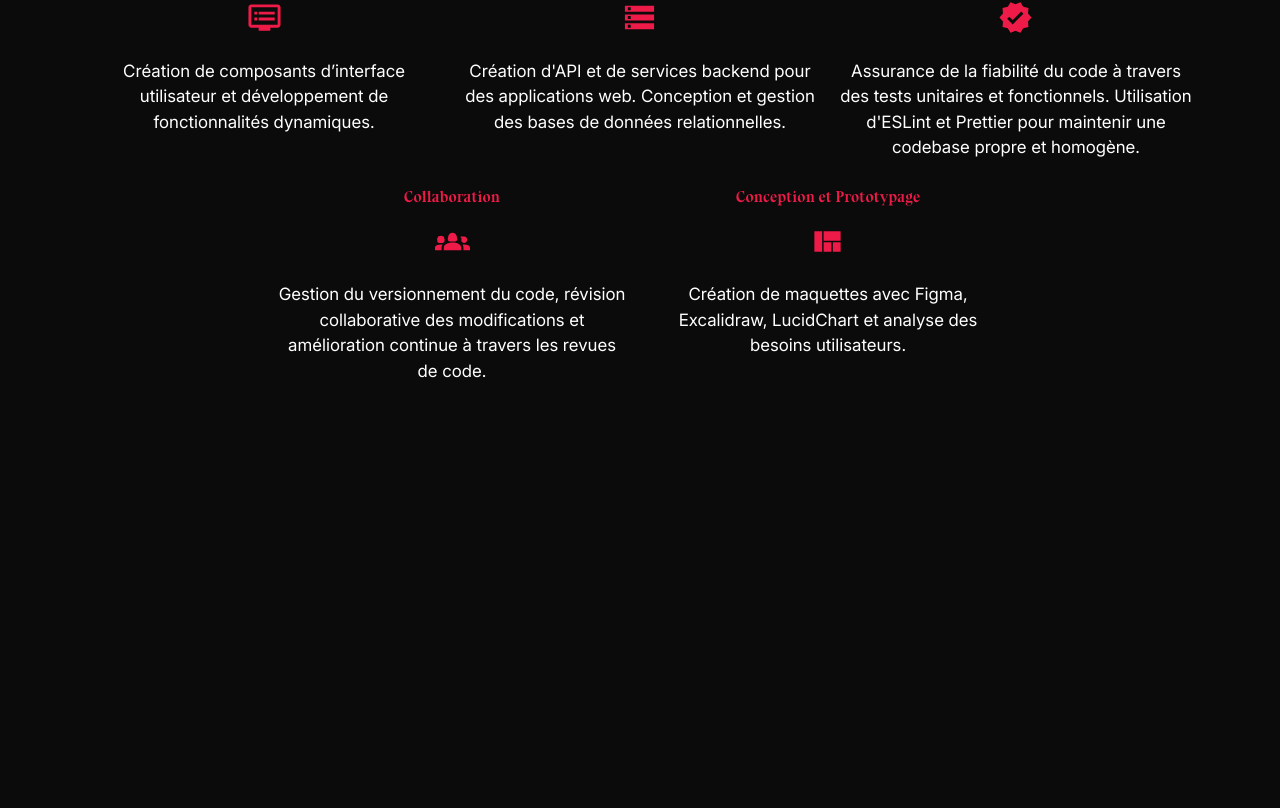
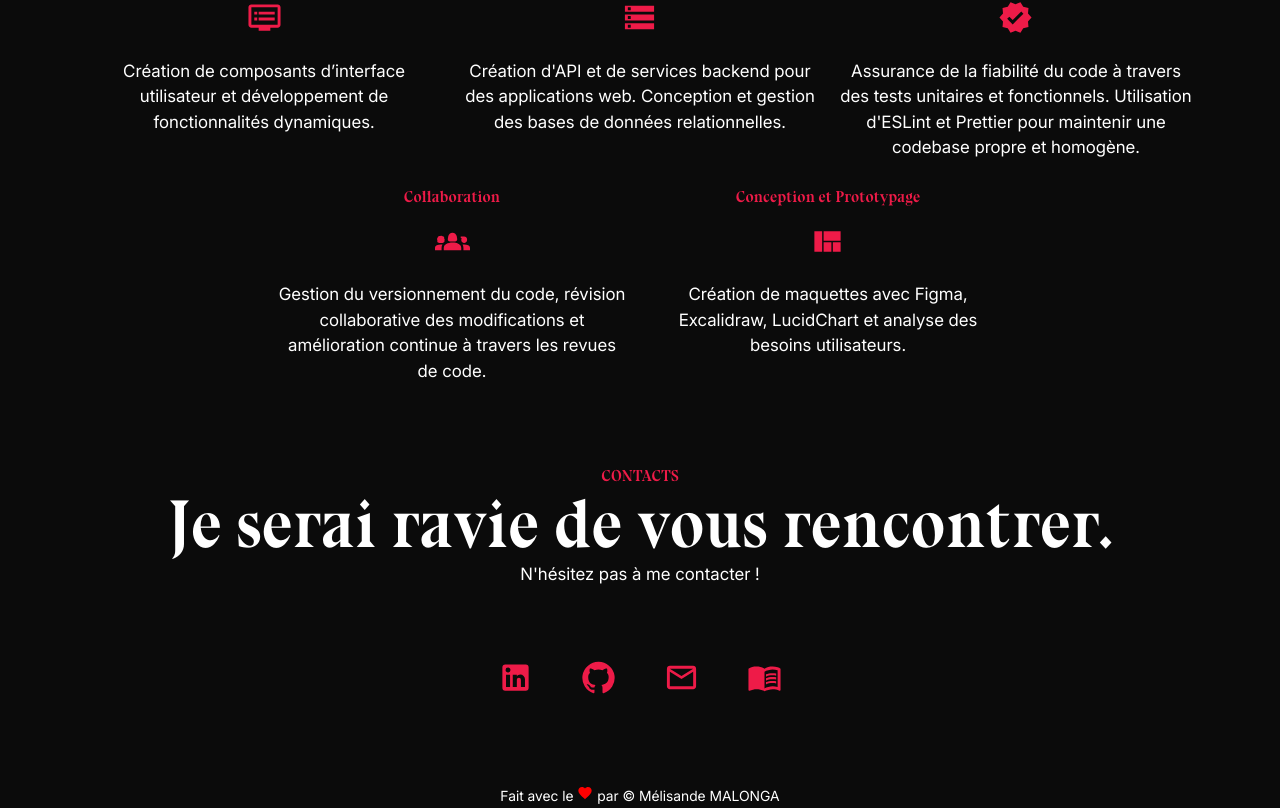
Before and after one commit to Mlisande/JoinMelisandeShodo, a Next.js app: page / in a window 1280 px wide. Shown: the part 1893-2701 px from the top of the page. Before the commit the page ends 2277 px from the top, so only its background shows below. Built offline with nearby package versions, Linux system fonts and the light colour scheme.

Commit message:
create Contact component

```diff
--- /dev/null
+++ b/src/app/components/Contact.tsx
@@ -0,0 +1,67 @@
+import React from "react";
+import { Container, IconButton, Stack, Typography } from "@mui/material";
+import LinkedInIcon from '@mui/icons-material/LinkedIn';
+import MailOutlineIcon from '@mui/icons-material/MailOutline';
+import MenuBookIcon from '@mui/icons-material/MenuBook';
+import GitHubIcon from '@mui/icons-material/GitHub';
+import FavoriteIcon from '@mui/icons-material/Favorite';
+
+interface ContactLink {
+    icon: React.ReactNode;
+    url: string;
+    label: string
+}
+
+const contactLinks: ContactLink[] = [
+    {
+        icon:<LinkedInIcon fontSize="large"/>,
+        url: "https://www.linkedin.com/in/melisandemalonga/",
+        label: "Linkedin"
+    },
+    {
+        icon:<GitHubIcon fontSize="large"/>,
+        url: "https://github.com/Mlisande",
+        label: "Github"
+    },
+    {
+        icon:<MailOutlineIcon fontSize="large"/>,
+        url: "mailto:melisande.malonga@gmail.com",
+        label: "Email"
+    },
+    {
+        icon:<MenuBookIcon fontSize="large"/>,
+        url: "https://melisandeportfolio.vercel.app/",
+        label: "Portfolio"
+    },
+]
+
+
+const Contact: React.FC = () => {
+    return (
+        <Container component="section" maxWidth="lg" sx={{marginTop:"5rem"}}>
+            <Typography variant="h3" textAlign="center" sx={{color:"secondary.main"}} id="contact"> CONTACTS</Typography>
+            <Typography variant="h2" textAlign="center"> Je serai ravie de vous rencontrer.</Typography>
+            <Typography variant="body1" textAlign="center"> N'hésitez pas à me contacter !</Typography>
+            <Stack direction="row" spacing="2rem" marginTop="4rem" justifyContent="center">
+                {contactLinks.map((link)=>(
+                    <IconButton
+                        key={link.label}
+                        href={link.url}
+                        target="_blank"
+                        rel="noopener noreferrer"
+                        sx={{
+                            transition: "transform .1s, color .1s",
+                            color:"secondary.main",
+                            ":hover":{ backgroundColor: "background.default",color:"primary.main", }
+                        }}
+                        aria-label={link.label}>
+                            {link.icon}
+                    </IconButton>
+                ))}
+            </Stack>
+            <Typography variant="body2" textAlign="center" marginTop="5rem"> Fait avec le <FavoriteIcon sx={{color:"red", fontSize:"1rem"}}/> par &copy; Mélisande MALONGA  </Typography>
+        </Container>
+    )
+}
+
+export default Contact;
--- a/src/app/components/Services.tsx
+++ b/src/app/components/Services.tsx
@@ -1,5 +1,5 @@
 import React from "react";
-import { Container, Grid2, Typography } from "@mui/material";
+import { Container, Grid2, Typography, Zoom } from "@mui/material";
 import DvrIcon from '@mui/icons-material/Dvr';
 import Groups2Icon from '@mui/icons-material/Groups2';
 import VerifiedIcon from '@mui/icons-material/Verified';
--- a/src/app/page.tsx
+++ b/src/app/page.tsx
@@ -3,6 +3,7 @@ import HeroTitle from "./components/HeroTitle";
 import IntroSection from "./components/Intro";
 import About from "./components/About";
 import Services from "./components/Services";
+import Contact from "./components/Contact";
 
 
 export default function Home() {
@@ -12,6 +13,7 @@ export default function Home() {
       <IntroSection/>
       <About/>
       <Services/>
+      <Contact/>
     </Container>
     // <div className={styles.page}>
     //   <main className={styles.main}>
--- a/src/app/styles/theme.ts
+++ b/src/app/styles/theme.ts
@@ -49,6 +49,13 @@ const theme = createTheme({
             fontWeight: 400,
             lineHeight: '25.5px',
             color: 'white'
+        },
+        body2 : {
+            fontFamily: 'var(--font-inter-regular), sans-serif',
+            fontSize: '14px',
+            fontWeight: 300,
+            lineHeight: '25.5px',
+            color: 'white'
         }
     },
     components: {
```
